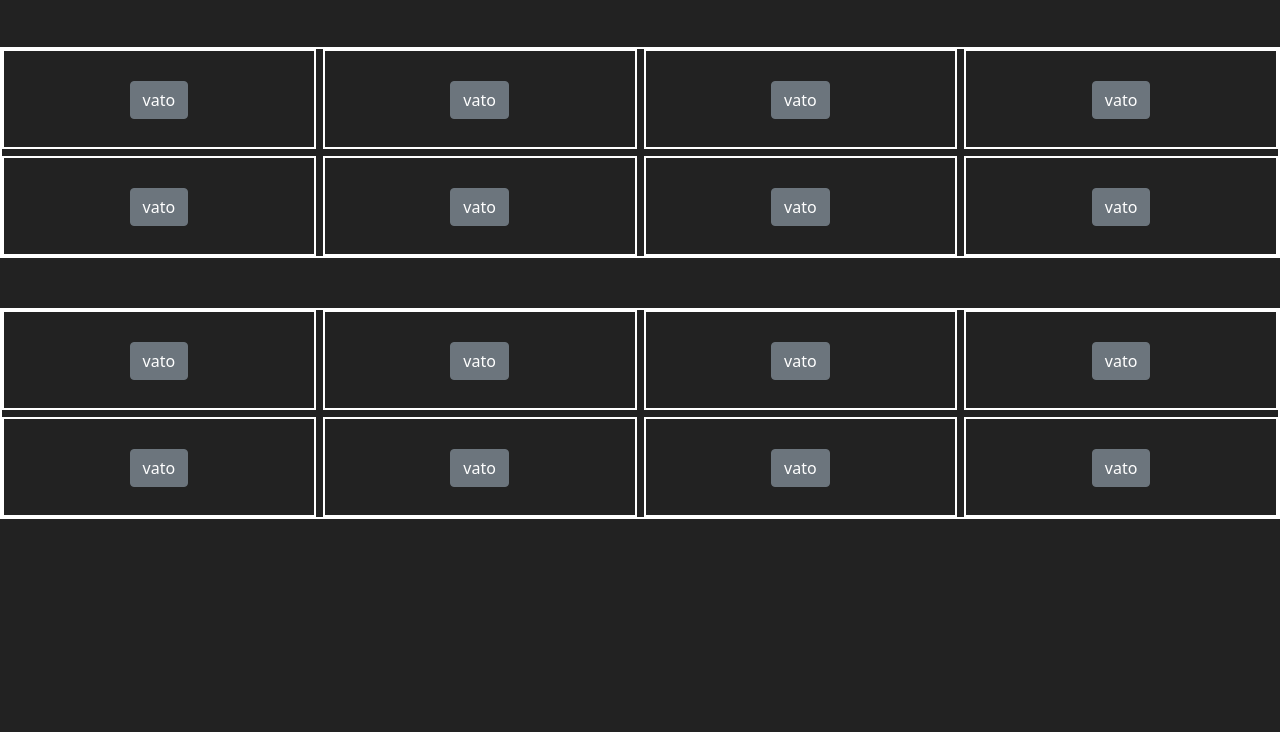
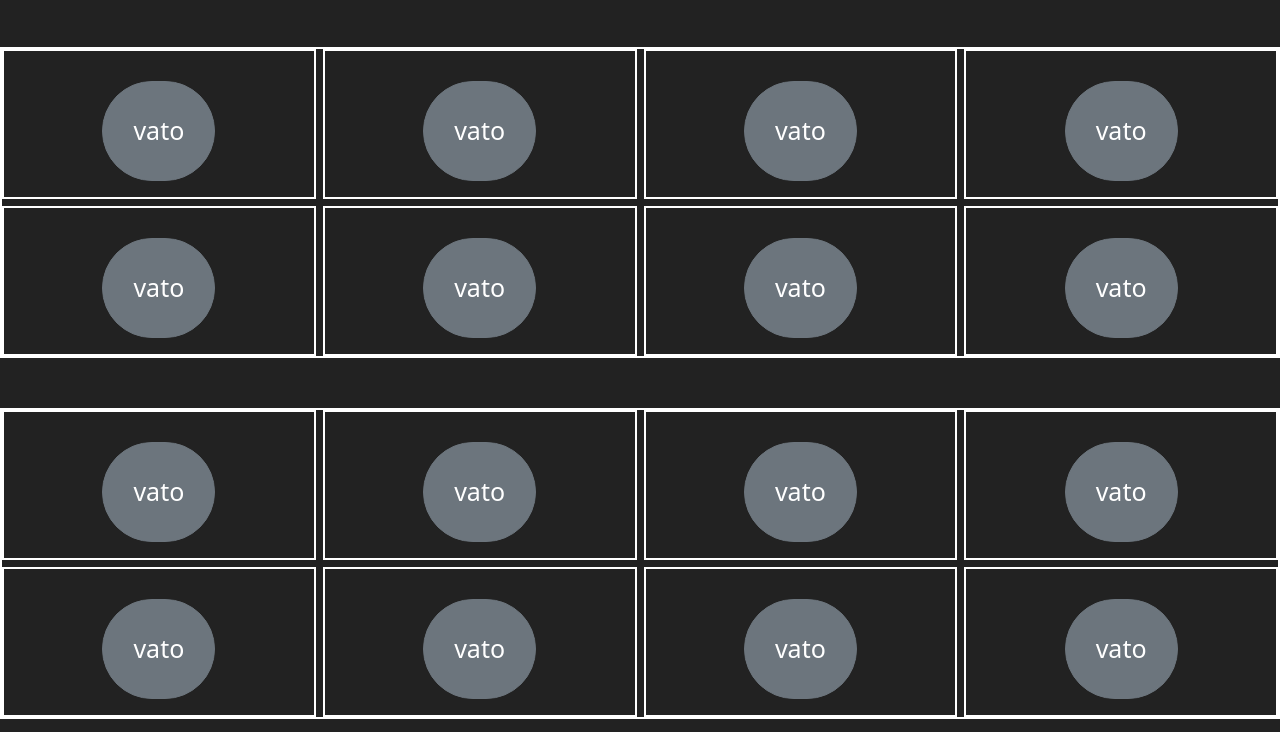
Before and after one commit to krintsii/katro-Malagasy-JS-by-SAYNA-D-CLIC, a plain HTML site: page index.html in a window 1280 px wide. Shown: the part 68-800 px from the top of the page. Drawn offline with nearby package versions, Linux system fonts and the light colour scheme.

Commit message:
modificaton

```diff
--- a/style.css
+++ b/style.css
@@ -7,7 +7,7 @@ body{
 .contenair{
         display: grid;
         grid-template-columns: 1fr 1fr 1fr 1fr;
-        grid-template-rows: 100px 100px;
+        grid-template-rows: 150px 150px;
         gap: 7px;
         border: 2px solid;
         margin-top: 50px;
@@ -25,3 +25,8 @@ p{
         text-decoration: underline;
         margin-top: 20px;
 }
+.btn {
+        padding: 30px 30px;
+        border-radius: 60px;
+        font-size: 25px;
+}
```
Also changed, not shown: index.html (+13 -0 lines).
